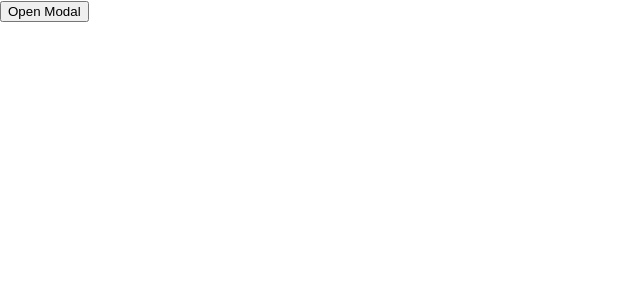
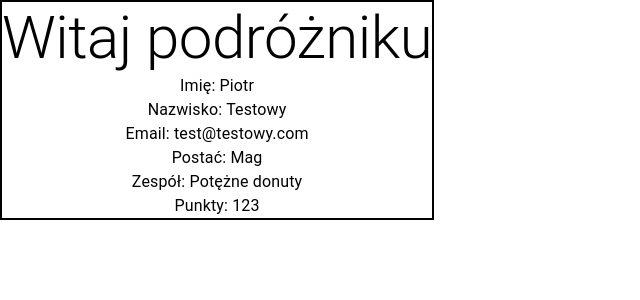
Before and after one commit to KrystianKjjk/Hackathon.App, a React (Create React App) app in the folder frontend/: page / in a window 1280 px wide. Shown: the top 300 px of the page, without its empty margins (0-640 px from the left). Built offline with nearby package versions, Linux system fonts and the light colour scheme.

Commit message:
work on profile

```diff
--- a/frontend/src/App.tsx
+++ b/frontend/src/App.tsx
@@ -2,9 +2,9 @@ import React from "react";
 import style from "./App.module.css";
 import Routing from "./Pages/Routing/Routing";
 import NavigationView from './Pages/NavigationTemplate/NavigationTemplate'
-
+import UserProfile from './Components/UserProfile'
 function App() {
-    return <Routing />;
+    return <UserProfile />;
 }
 
 export default App;
--- /dev/null
+++ b/frontend/src/Components/UserProfile/UserProfile-style.tsx
@@ -0,0 +1,15 @@
+import styled from 'styled-components';
+
+export const Container = styled.div`
+display: inline-flex;
+justify-content: space-between;
+align-items: center;
+flex-direction: column;
+border: 2px solid black;
+`;
+
+export const style = {
+
+};
+
+export default style;
--- /dev/null
+++ b/frontend/src/Components/UserProfile/UserProfile.tsx
@@ -0,0 +1,27 @@
+import React, { useState, useEffect } from 'react';
+import { Typography } from '@material-ui/core';
+import { Container } from './UserProfile-style';
+
+const UserProfile: React.FC = () => {
+  const user = {
+    name: 'Piotr',
+    surname: 'Testowy',
+    email: 'test@testowy.com',
+    role: 'Mag',
+    currentGroup: 'Potężne donuty',
+    totalPoints: 123,
+  };
+  return (
+    <Container>
+      <Typography variant="h2">Witaj podróżniku</Typography>
+      <Typography>Imię: {user.name}</Typography>
+      <Typography>Nazwisko: {user.surname}</Typography>
+      <Typography>Email: {user.email}</Typography>
+      <Typography>Postać: {user.role}</Typography>
+      <Typography>Zespół: {user.currentGroup}</Typography>
+      <Typography>Punkty: {user.totalPoints}</Typography>
+    </Container>
+  );
+};
+
+export default UserProfile;
--- /dev/null
+++ b/frontend/src/Components/UserProfile/index.ts
@@ -0,0 +1,3 @@
+import UserProfile from './UserProfile';
+
+export default UserProfile;
```
